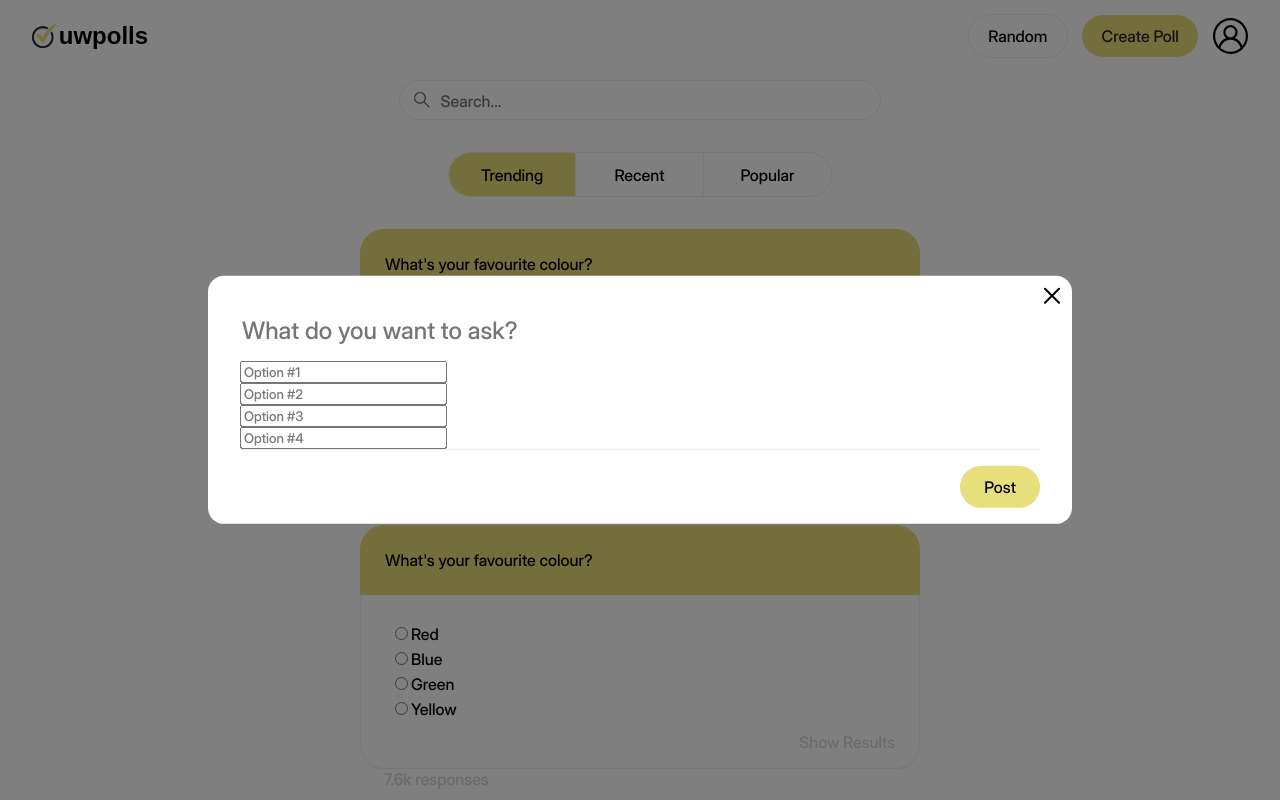
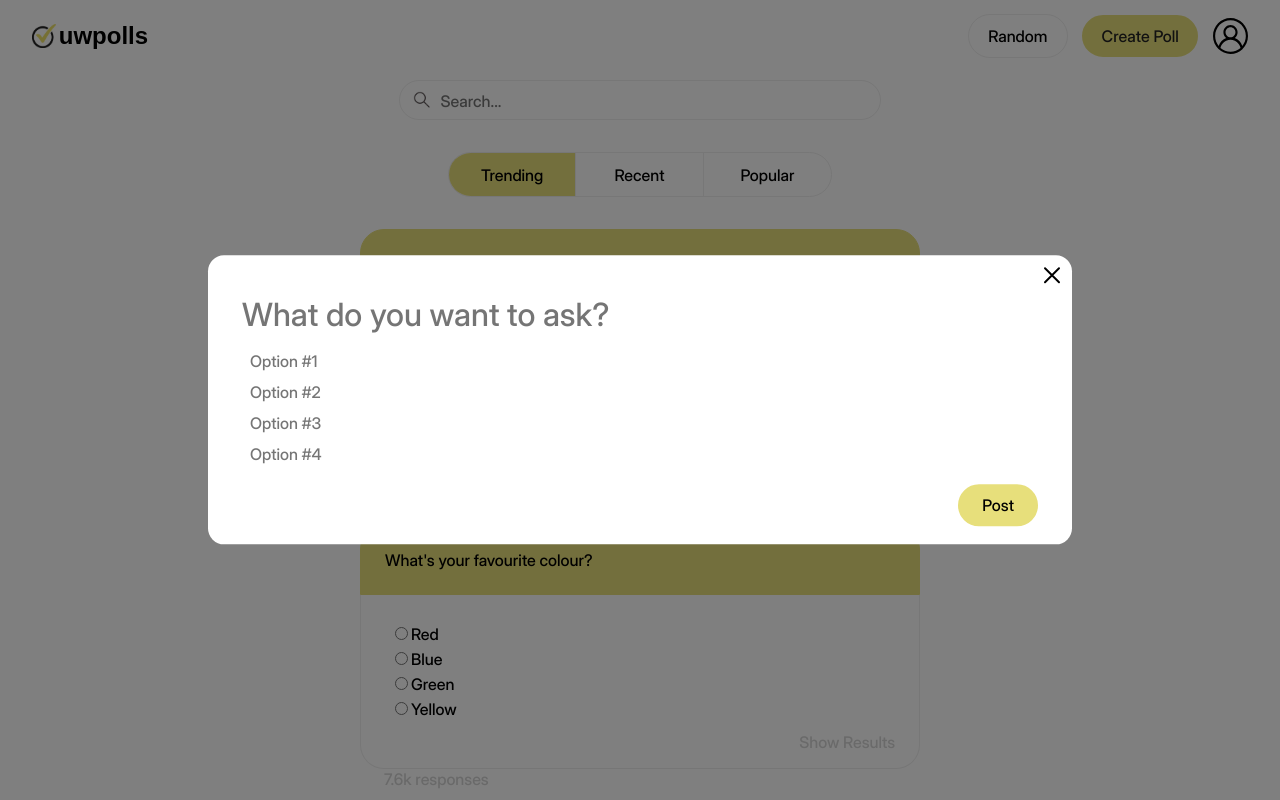
Before and after one commit to lukajvnic/uwpolls-client, a React (Vite) app: page / in a window 1280 px wide. Both pictures are taken after a click on the element "Create Poll". Shown: the top 800 px of the page. Built offline with nearby package versions, Linux system fonts and the light colour scheme; a web font is replaced by a local one.

Commit message:
added more css to create panel

```diff
--- a/src/components/Create.css
+++ b/src/components/Create.css
@@ -22,7 +22,7 @@
 #title-input {
     outline: none;
     border: none;
-    font-size: 1.5rem;
+    font-size: 2rem;
     width: 100%;
     padding-top: .5rem;
     padding-bottom: 1rem;
@@ -43,8 +43,9 @@
 
 .post-container {
     width: 100%;
-    border-top: 1px solid #eee;
+    /* border-top: 1px solid #eee; */
     padding-top: 1rem;
+    /* margin-top: 2rem; */
 }
 
 .post {
@@ -53,4 +54,32 @@
     padding: .7rem 1.5rem;
     border-radius: 5rem;
     cursor: pointer;
+    transition-duration: .3s;
+    border: 2px solid white;
 }
+
+.post:hover {
+    border: 2px solid #e7df7b;
+    background-color: white;
+}
+
+.options-container {
+    display: flex;
+    flex-direction: column;
+    gap: .5rem;
+    margin-left: 0.5rem;
+}
+
+.option {
+    outline: none;
+    border: none;
+    font-size: 1rem;
+    width: 100%;
+    transition-duration: .3s;
+    border-bottom: 1px solid white;
+
+}
+
+.option:focus {
+    border-bottom: 1px solid #eee;
+}
--- a/src/components/Create.jsx
+++ b/src/components/Create.jsx
@@ -8,19 +8,19 @@ function Create({ toggleCreate }) {
           <span className="close-container" onClick={toggleCreate}>
             <img id="close-icon" src="/close-icon.svg" alt="Close" />
           </span>
-            <input id="title-input" type="text" placeholder="What do you want to ask?" />
+            <input id="title-input" type="text" placeholder="What do you want to ask?" autoFocus />
             <div className="options-container">
               <div className="options-item">
-                <input type="text" placeholder="Option #1" />
+                <input className="option" type="text" placeholder="Option #1" />
               </div>
               <div className="options-item">
-                <input type="text" placeholder="Option #2" />
+                <input className="option" type="text" placeholder="Option #2" />
               </div>
               <div className="options-item">
-                <input type="text" placeholder="Option #3" />
+                <input className="option" type="text" placeholder="Option #3" />
               </div>
               <div className="options-item">
-                <input type="text" placeholder="Option #4" />
+                <input className="option" type="text" placeholder="Option #4" />
               </div>
             </div>
             <div className="post-container">
```
